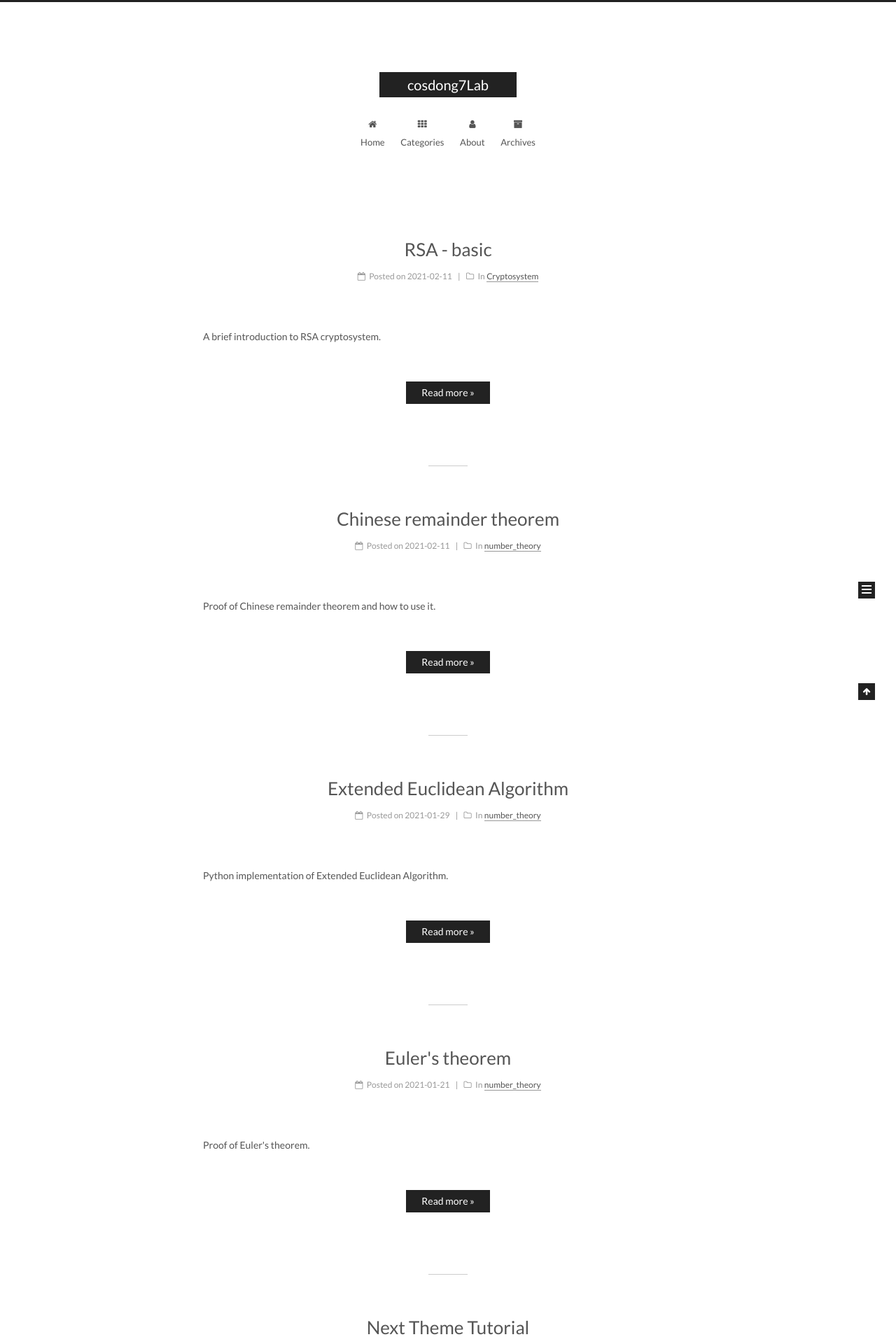
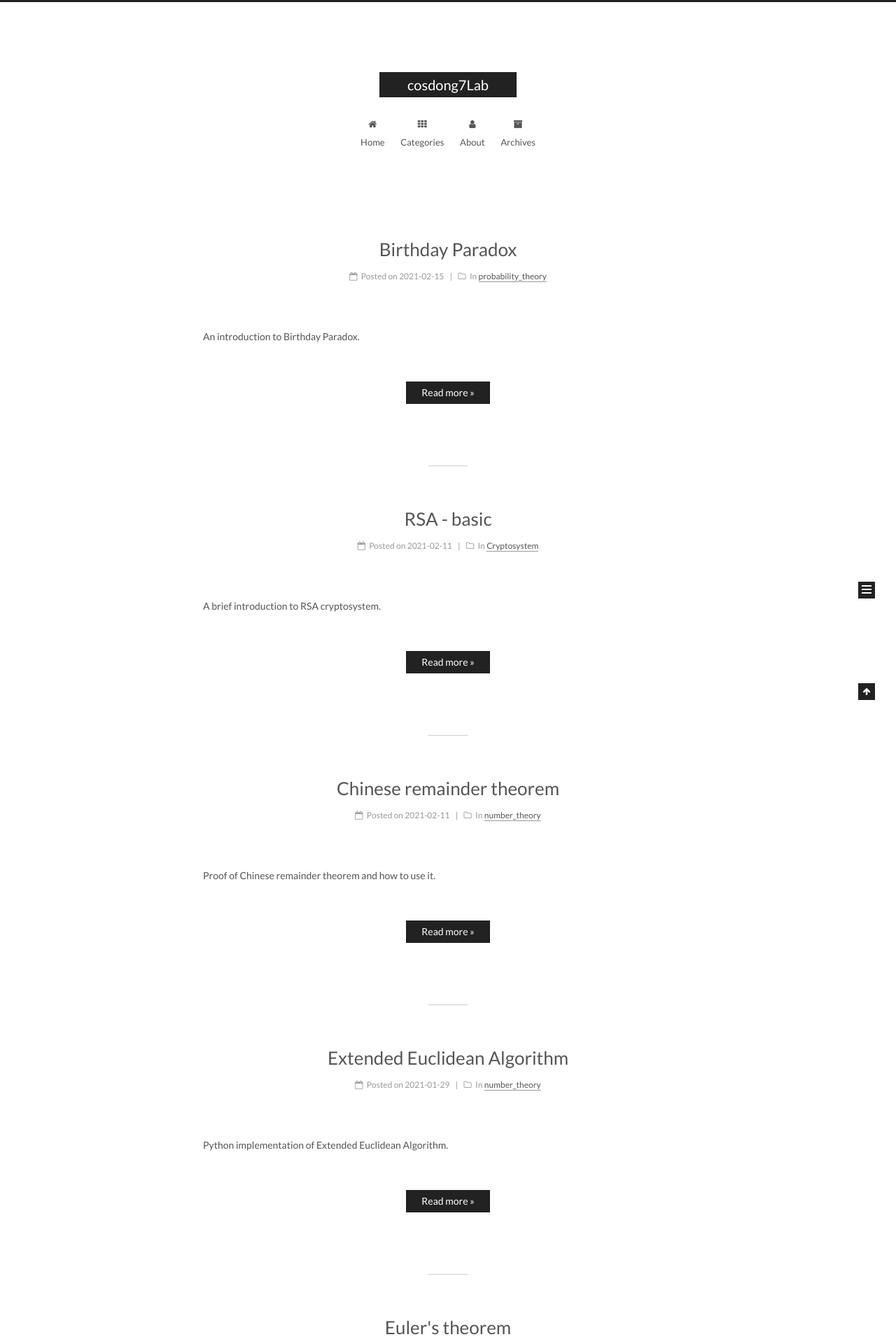
Before and after one commit to cosdong7/cosdong7.github.io, a Jekyll site: the page built from index.html, in a window 1280 px wide. Shown: the top 1920 px of the page at 70% size. Built offline with Jekyll 4.4.1, drawn with Linux system fonts in a browser that asks for light colours; emoji names are drawn with the system emoji font; formulas are drawn with MathJax 3; the list of posts is cut into pages by our own code; comment, search, counter and statistics services are not loaded; part of the change alters nothing that is shown; some of the changed text lies outside the part shown.

Commit message:
Add Birthday Paradox

```diff
--- a/_config.yml
+++ b/_config.yml
@@ -531,7 +531,7 @@ leancloud_visitors:
 # Get more information on http://ibruce.info/2015/04/04/busuanzi/
 busuanzi_count:
   # count values only if the other configs are false
-  enable: false
+  enable: true
   # custom uv span for the whole site
   site_uv: true
   site_uv_header: <i class="fa fa-user"></i>
--- /dev/null
+++ b/_posts/2021-02-15-Birthday-Paradox.md
@@ -0,0 +1,106 @@
+---
+title: Birthday Paradox
+description: An introduction to Birthday Paradox.
+categories:
+ - probability_theory
+tags: [probability, Hash]
+
+
+
+---
+
+
+
+
+
+> An introduction to Birthday Paradox
+
+<div style="text-align: right"> cosdong7 </div>
+
+<br>
+
+### <em>Statement</em>
+
+<center> The probability that, in a set of n randomly chosen people, some pair of them will have the same birthday.</center>
+
+$$
+(1\,year=365\,days)
+$$
+
+
+
+<br>
+
+<br>
+
+### <em>Calculating it</em>
+
+$Let\; \bar{P}(n)\; be\; a\;probability\; that\; n\; randomly\; chosen\; people\; all\; have\; distinct\; birthdays.$
+
+$Then,\; \bar{P}(n)=\frac{365}{365} \times \frac{365-1}{365} \times \frac{365-2}{365} \times \cdots \times \frac{365-(n-1)}{365} = \frac{365!}{(365-n)!\times365^n}$
+
+$\therefore The\; Birthday\; Paradox\; probability\; P(n) = 1 - P(n)=1- \frac{365!}{(365-n)!\times365^n}$
+
+
+
+|  *n*  |             *P*(*n*)             |
+| :---: | :------------------------------: |
+|   1   |               0.0%               |
+|   5   |               2.7%               |
+|  10   |              11.7%               |
+|  20   |              41.1%               |
+|  23   |              50.7%               |
+|  30   |              70.6%               |
+|  40   |              89.1%               |
+|  50   |              97.0%               |
+|  60   |              99.4%               |
+|  70   |              99.9%               |
+|  75   |              99.97%              |
+|  100  |            99.99997%             |
+|  200  | 99.9999999999999999999999999998% |
+|  300  |         (100 − 6×10−80)%         |
+|  350  |        (100 − 3×10−129)%         |
+|  365  |       (100 − 1.45×10−155)%       |
+| ≥ 366 |               100%               |
+
+<br>
+
+<br>
+
+### <em>Generalization</em>
+
+<center> The probability that, in a set of n randomly chosen people, some pair of them will have the same birthday.</center>
+
+$$
+(1\,year=d\,days)
+$$
+
+
+
+$The\;generalized\; Birthday\; Paradox\; probability\; P(n) =1- \frac{d!}{(d-n)!\times d^n}$
+
+
+
+<br>
+
+<br>
+
+###
+
+### <em>Reverse problem</em>
+
+<center> For a fixed probability p, find the smallest n for which the probability p(n) is greater than the given p</center>
+
+$$
+n(p)\approx {\sqrt {730\ln \left({\frac {1}{1-p}}\right)}} \;for\, d=365
+$$
+
+
+
+
+
+
+
+### <em>Reference </em>
+
+[Abramson, M., & Moser, W. (1970). More Birthday Surprises. *The American Mathematical Monthly,* *77*(8), 856-858. doi:10.2307/2317022](https://www.jstor.org/stable/2317022?origin=crossref&seq=1)
```
Also changed, not shown: 4 other files.
